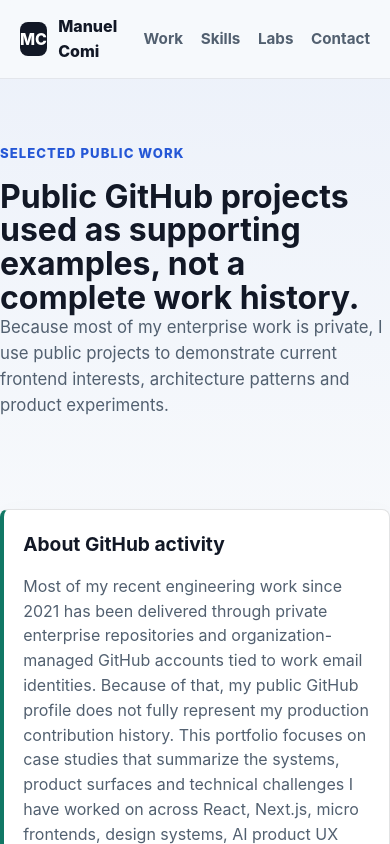
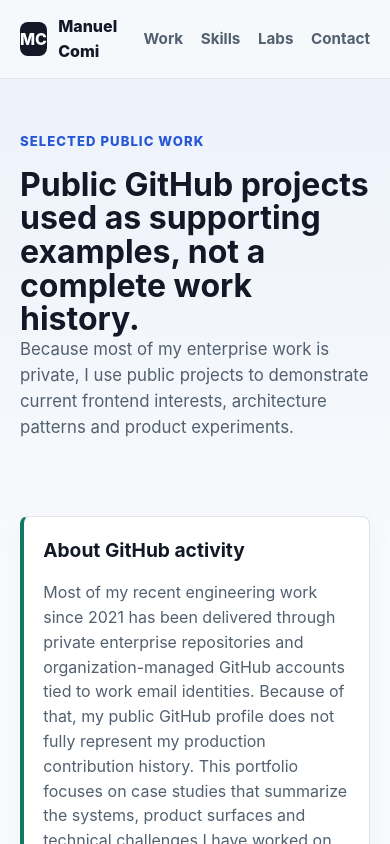
Before and after one commit to mcomi/portfolio, a Next.js app: page /labs in a window 390 px wide. Shown: the top 844 px of the page. Built offline with nearby package versions, Linux system fonts and the light colour scheme.

Commit message:
feat: improve mobile page gutters

```diff
--- a/styles/portfolio.module.css
+++ b/styles/portfolio.module.css
@@ -792,6 +792,28 @@
   --accent: var(--cyan);
 }
 
+@media (max-width: 679px) {
+  .container {
+    padding-left: clamp(20px, 5vw, 32px);
+    padding-right: clamp(20px, 5vw, 32px);
+  }
+
+  .container.section,
+  .container.pageHero,
+  .container.article {
+    padding-left: clamp(20px, 5vw, 32px);
+    padding-right: clamp(20px, 5vw, 32px);
+  }
+
+  .section {
+    padding: 3rem 0;
+  }
+
+  .pageHero {
+    padding: 3.25rem 0 1.75rem;
+  }
+}
+
 @media (min-width: 680px) {
   .hero {
     grid-template-columns: minmax(0, 1.35fr) minmax(20rem, 0.65fr);
```
